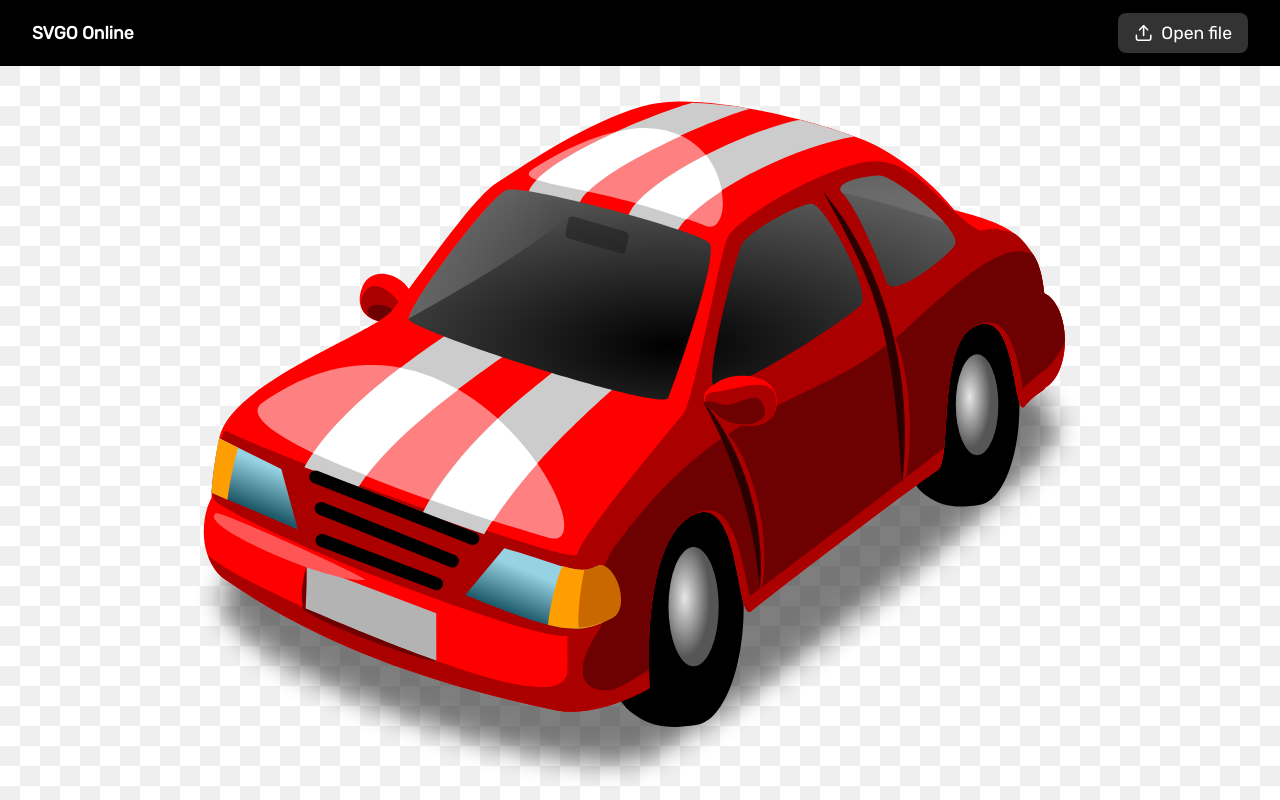
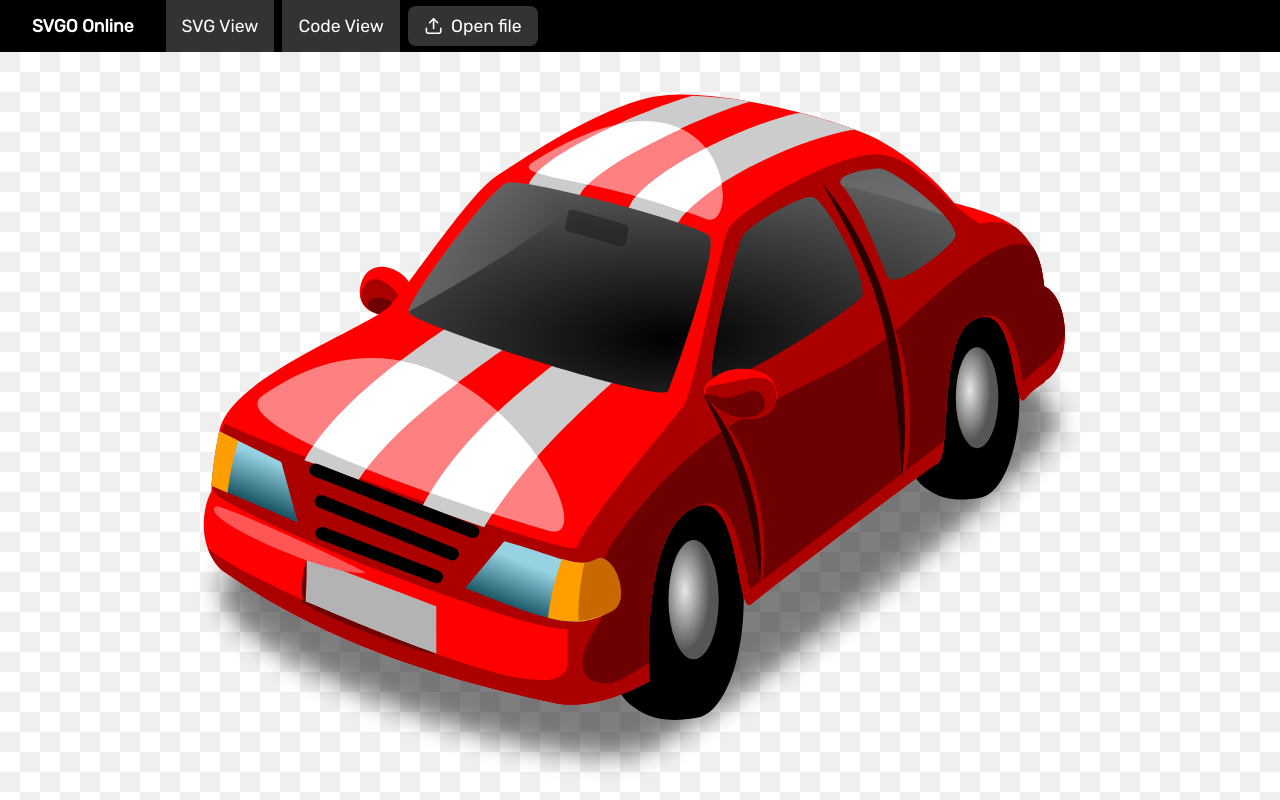
Before and after one commit to ChrisRu/osvg, a React (Create React App) app: page / in a window 1280 px wide. Built offline with nearby package versions, Linux system fonts and the light colour scheme.

Commit message:
add code view

```diff
--- a/src/components/App.tsx
+++ b/src/components/App.tsx
@@ -2,8 +2,18 @@ import React, { useState } from 'react'
 import { MenuBar } from './MenuBar'
 import { SVGRenderer } from './SVGRenderer'
 import { carSvg } from '../images/car'
+import { Sidebar } from './Sidebar'
+import styled from 'styled-components'
+import { CodeRenderer } from './CodeRenderer'
+
+const Main = styled.main`
+  display: flex;
+  flex-flow: row nowrap;
+  flex: 1;
+`
 
 export function App() {
+  const [view, setView] = useState<'svg' | 'code'>('svg')
   const [SVGContent, setSVGContent] = useState<string | undefined>(carSvg)
 
   function onError() {
@@ -12,8 +22,15 @@ export function App() {
 
   return (
     <>
-      <MenuBar onLoadSVG={setSVGContent} />
-      <SVGRenderer svgContent={SVGContent} onSvgLoadError={onError} />
+      <MenuBar onLoadSVG={setSVGContent} onChangeView={setView} />
+      <Main>
+        <Sidebar />
+        {view === 'svg' ? (
+          <SVGRenderer svgContent={SVGContent} onSvgLoadError={onError} />
+        ) : (
+          <CodeRenderer svgContent={SVGContent} />
+        )}
+      </Main>
     </>
   )
 }
--- /dev/null
+++ b/src/components/CodeRenderer.tsx
@@ -0,0 +1,15 @@
+import React from 'react'
+import styled from 'styled-components'
+
+const Wrapper = styled.div`
+  background: #000;
+  color: #fff;
+`
+
+interface IProps {
+  svgContent?: string
+}
+
+export function CodeRenderer({ svgContent }: IProps) {
+  return <Wrapper>{svgContent ? <code>{svgContent}</code> : <span>No SVG loaded</span>}</Wrapper>
+}
--- a/src/components/MenuBar.tsx
+++ b/src/components/MenuBar.tsx
@@ -9,12 +9,12 @@ const MenuBarWrapper = styled.nav`
   flex-flow: row nowrap;
   align-items: center;
   font-size: 1.1rem;
-  padding: 0.6rem 2rem;
+  padding: 0 2rem;
 `
 
 const Title = styled.span`
   font-weight: bold;
-  margin-right: auto;
+  margin-right: 2rem;
 `
 
 const OpenFileButton = styled.label`
@@ -41,11 +41,27 @@ const OpenFileButton = styled.label`
   }
 `
 
+const ViewButton = styled.button`
+  margin-right: 0.5rem;
+  padding: 1rem 1rem;
+  background: #000;
+  outline: none;
+  border-radius: 0;
+  border: 0;
+  color: #fff;
+  background: rgba(255, 255, 255, 0.2);
+
+  &:hover {
+    background: rgba(255, 255, 255, 0.3);
+  }
+`
+
 interface IProps {
   onLoadSVG: (svgContent: string) => void
+  onChangeView: (view: 'svg' | 'code') => void
 }
 
-export function MenuBar({ onLoadSVG }: IProps) {
+export function MenuBar({ onLoadSVG, onChangeView }: IProps) {
   function openFile(event: React.ChangeEvent<HTMLInputElement>) {
     const file = event.target.files ? event.target.files[0] : undefined
     if (file === undefined) {
@@ -69,6 +85,8 @@ export function MenuBar({ onLoadSVG }: IProps) {
   return (
     <MenuBarWrapper>
       <Title>SVGO Online</Title>
+      <ViewButton onClick={() => onChangeView('svg')}>SVG View</ViewButton>
+      <ViewButton onClick={() => onChangeView('code')}>Code View</ViewButton>
       <OpenFileButton>
         <UploadIcon />
         <span>Open file</span>
--- /dev/null
+++ b/src/components/Sidebar.tsx
@@ -0,0 +1,11 @@
+import React from 'react'
+import styled from 'styled-components'
+
+const SidebarWrapper = styled.div`
+  background: #000;
+  color: #fff;
+`
+
+export function Sidebar() {
+  return <SidebarWrapper></SidebarWrapper>
+}
--- /dev/null
+++ b/src/services/svgoOptions.ts
@@ -0,0 +1 @@
+export const options = {}
```
Also changed, not shown: 2 other files (tests, documents, lock files or other folders).
